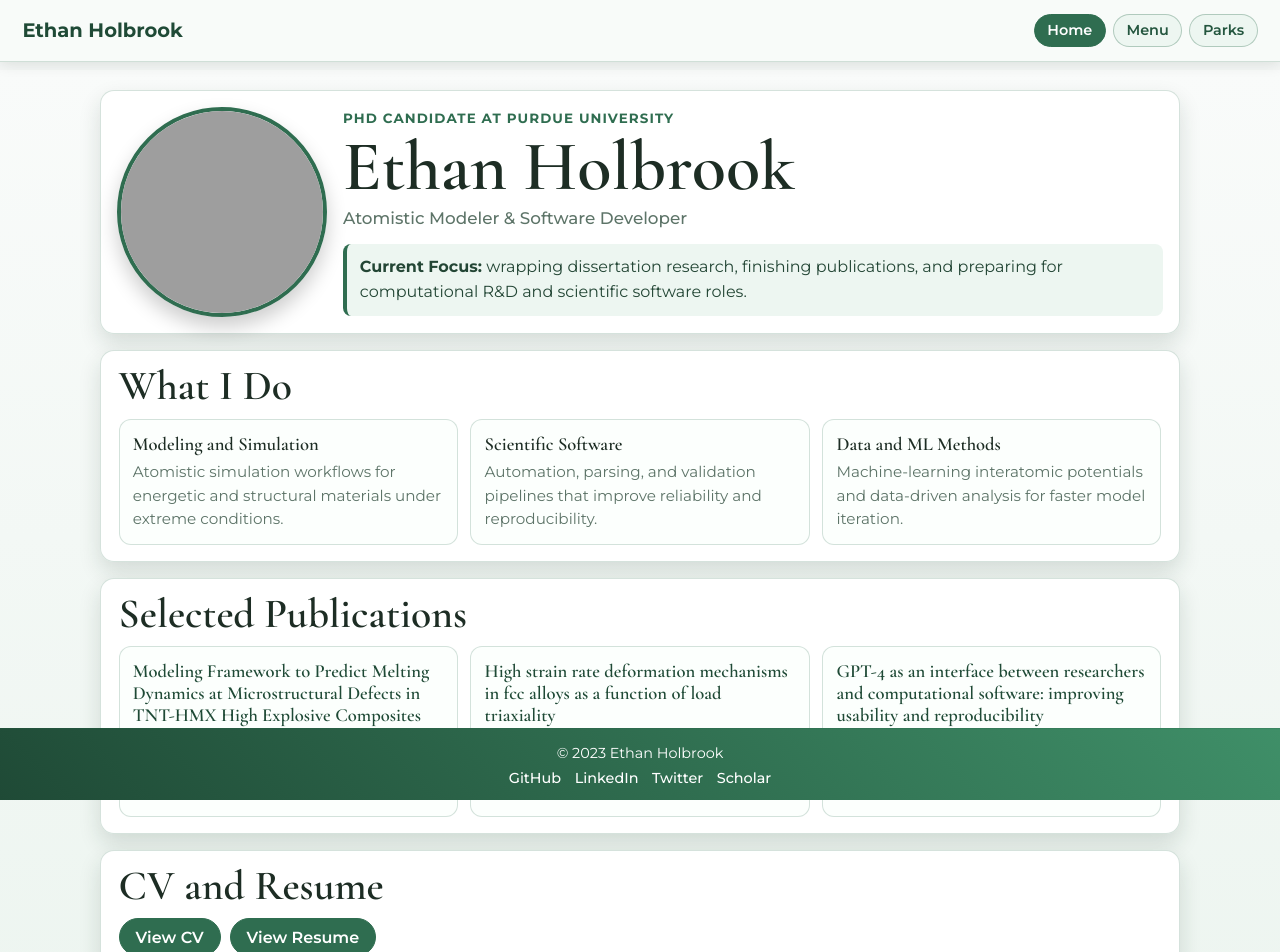
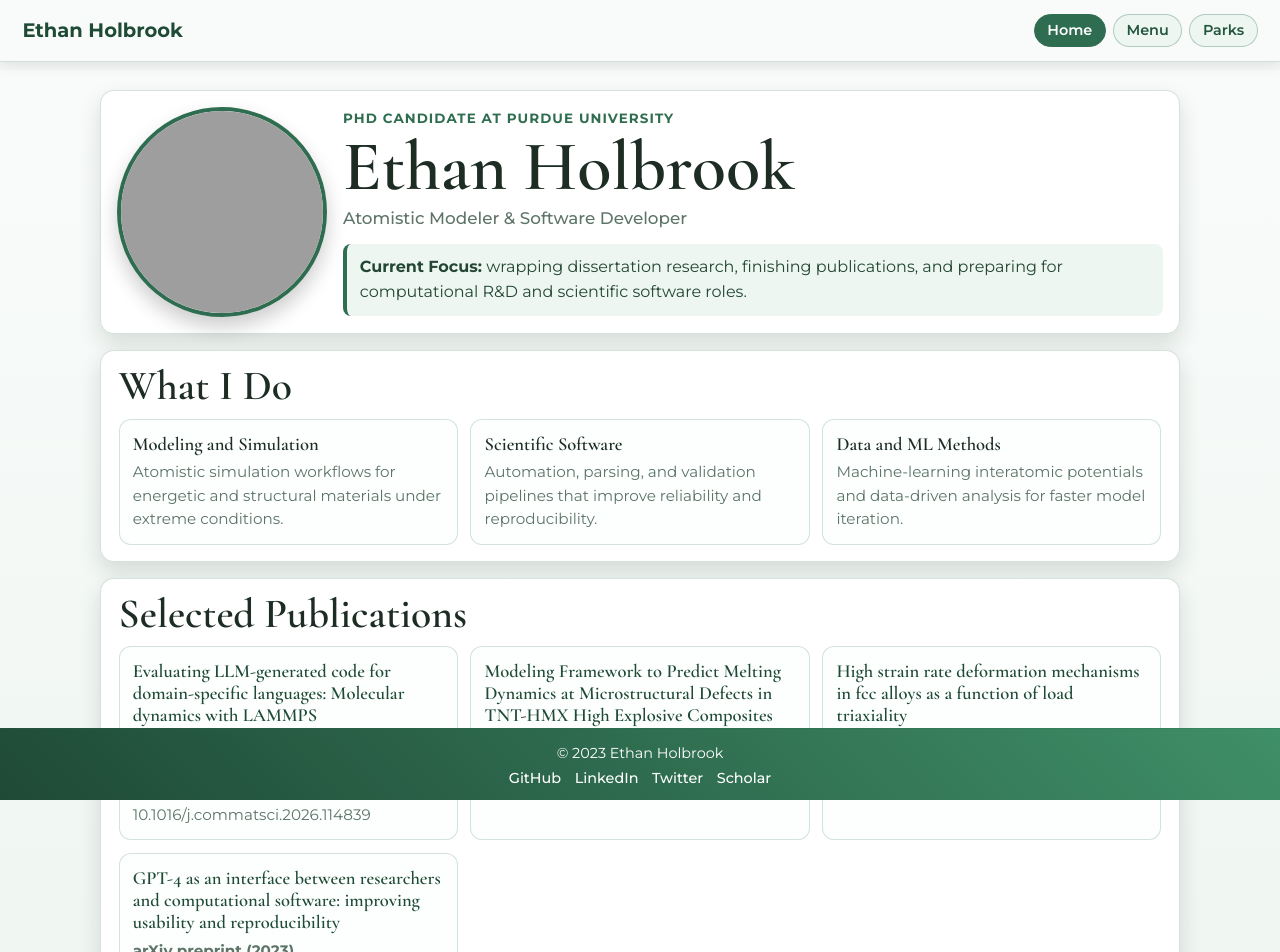
Before and after one commit to ethanholbrook/ethanholbrook.github.io, a React (Vite) app: page / in a window 1280 px wide. Shown: the top 952 px of the page. Built offline with nearby package versions, Linux system fonts and the light colour scheme; grey boxes are pictures that could not be loaded.

Commit message:
Add Holbrook 2026 Computational Materials Science paper to publications

```diff
--- a/src/Components/Home.jsx
+++ b/src/Components/Home.jsx
@@ -21,6 +21,13 @@ const focusAreas = [
 ];
 
 const publications = [
+  {
+    title:
+      "Evaluating LLM-generated code for domain-specific languages: Molecular dynamics with LAMMPS",
+    venue: "Computational Materials Science (2026)",
+    detail: "Holbrook, Verduzco, Strachan. DOI: 10.1016/j.commatsci.2026.114839",
+    url: "https://doi.org/10.1016/j.commatsci.2026.114839",
+  },
   {
     title:
       "Modeling Framework to Predict Melting Dynamics at Microstructural Defects in TNT-HMX High Explosive Composites",
--- a/src/Components/Resume.jsx
+++ b/src/Components/Resume.jsx
@@ -36,6 +36,11 @@ const experience = [
 ];
 
 const publications = [
+  {
+    title: "Evaluating LLM-generated code for domain-specific languages: Molecular dynamics with LAMMPS",
+    venue: "Computational Materials Science (2026)",
+    detail: "Holbrook, Verduzco, Strachan. DOI: 10.1016/j.commatsci.2026.114839",
+  },
   {
     title: "Modeling Framework to Predict Melting Dynamics at Microstructural Defects in TNT-HMX High Explosive Composites",
     venue: "Journal of Physical Chemistry C (2025)",
```
